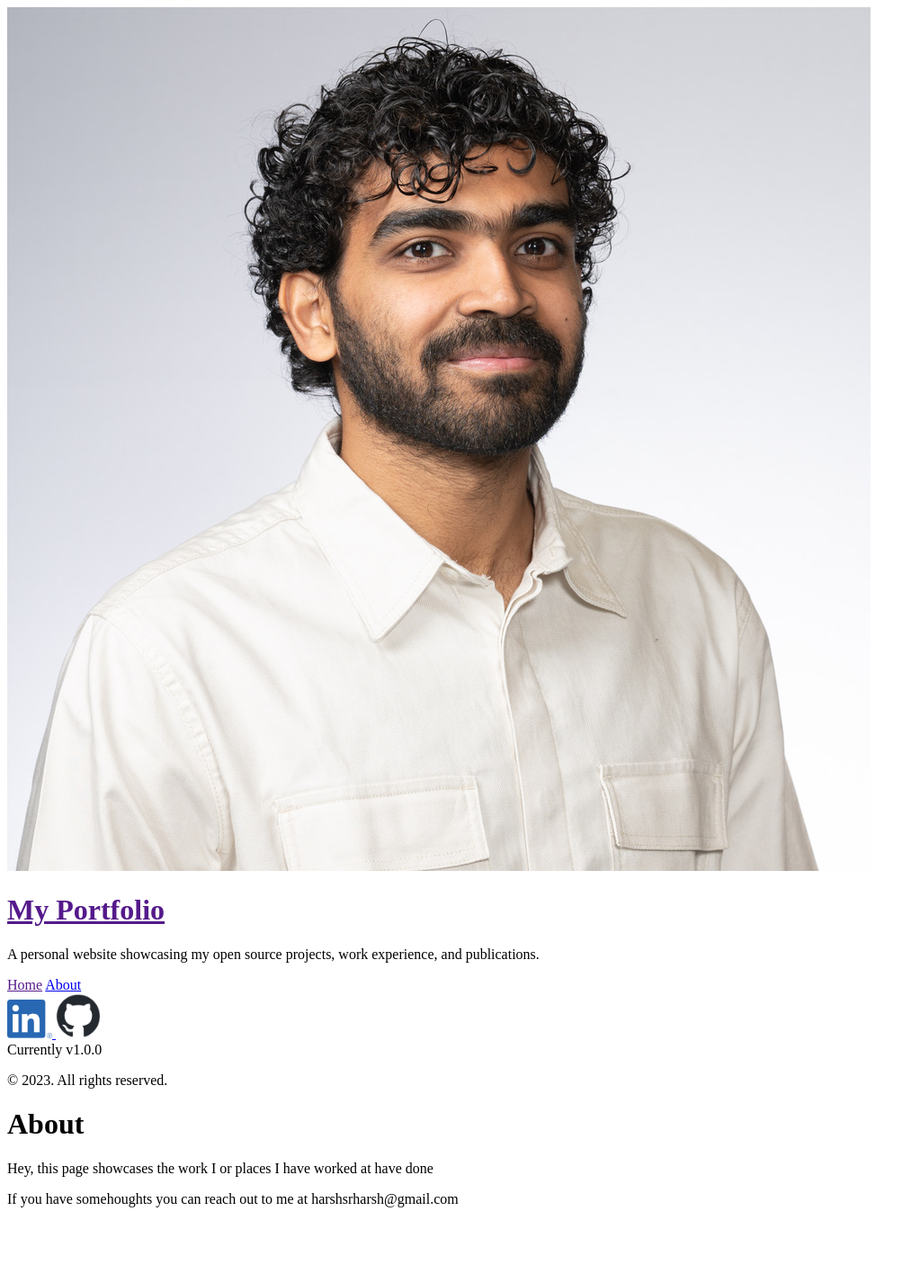
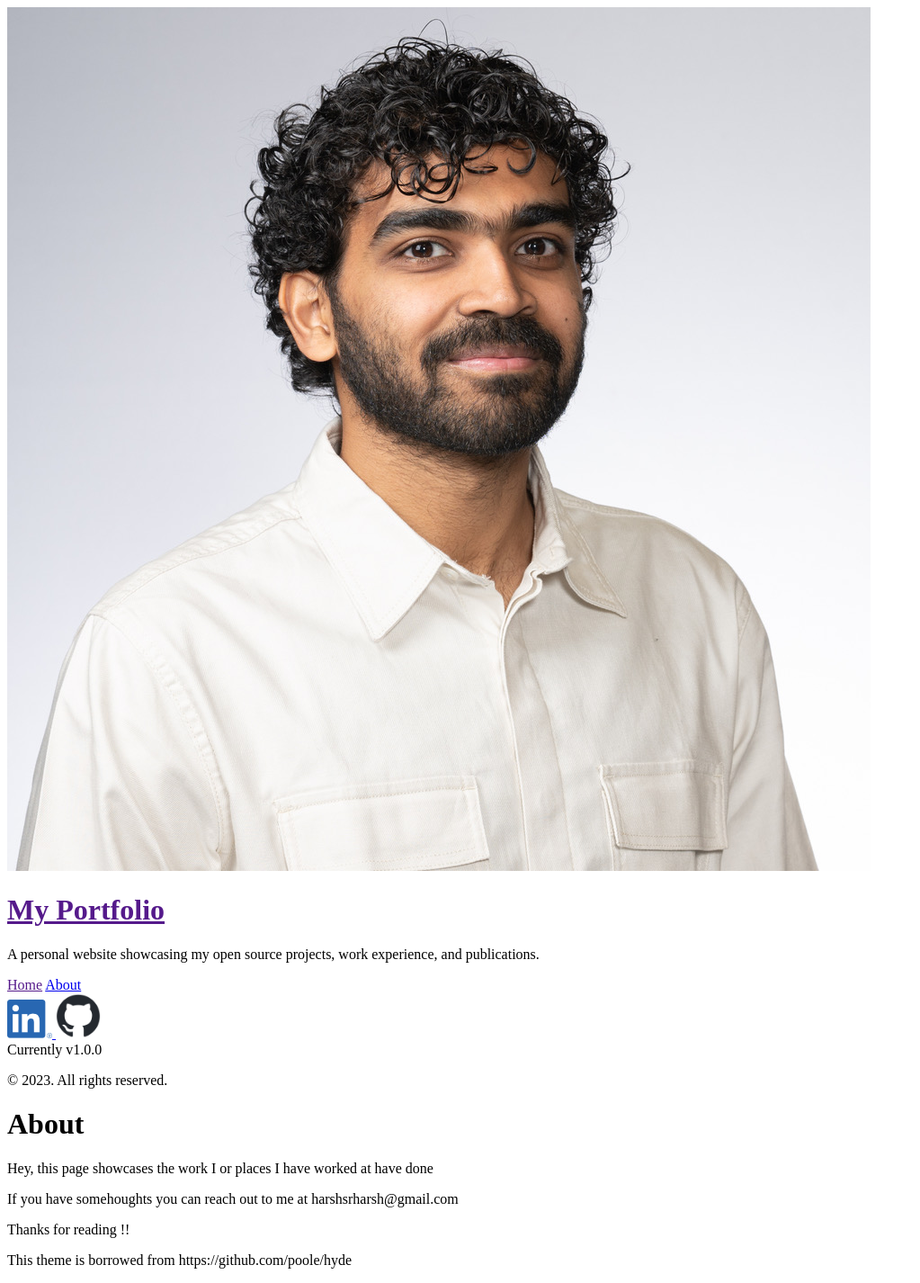
Before and after one commit to 97harsh/97harsh.github.io, a Jekyll site: the page built from about.md, in a window 1280 px wide. Shown: the whole page at 90% size, without its empty margins (0-1023 px from the left). Built offline with Jekyll 4.4.1, drawn with Linux system fonts in a browser that asks for light colours; Markdown is read by kramdown in place of the engine named in the settings; before the commit the page ends 1358 px from its top, so only the background shows below that.

Commit message:
trying to fix css issue

```diff
--- a/_config.yml
+++ b/_config.yml
@@ -3,7 +3,7 @@ markdown:         redcarpet
 highlighter:      pygments
 
 # Permalinks
-permalink:        /:year/:month/:day/:title/
+permalink:        pretty
 
 # Setup
 title:            My Portfolio
--- a/about.md
+++ b/about.md
@@ -8,3 +8,7 @@ title: About
 </p>
 
 If you have somehoughts you can reach out to me at harshsrharsh@gmail.com
+
+Thanks for reading !!
+
+This theme is borrowed from https://github.com/poole/hyde
```
